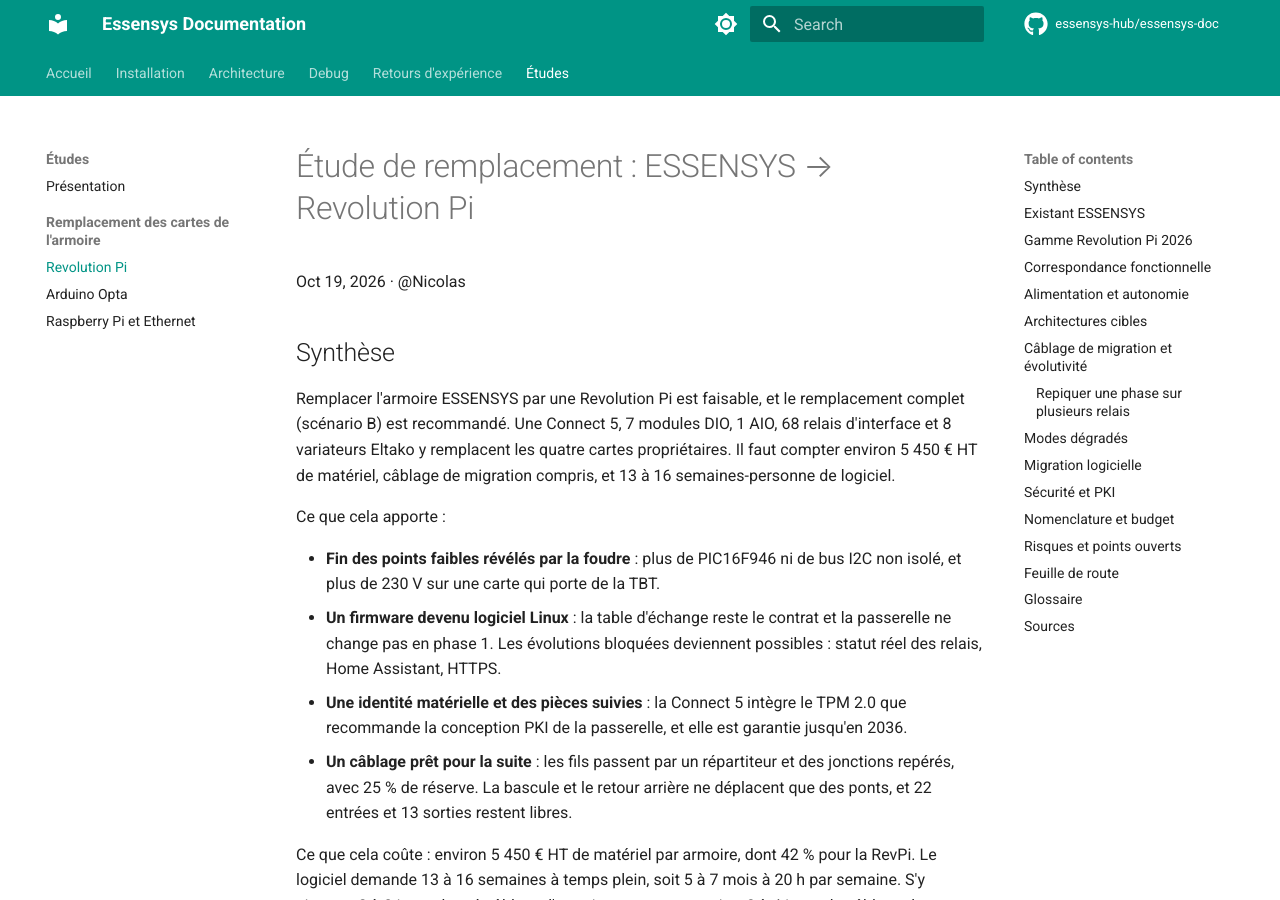
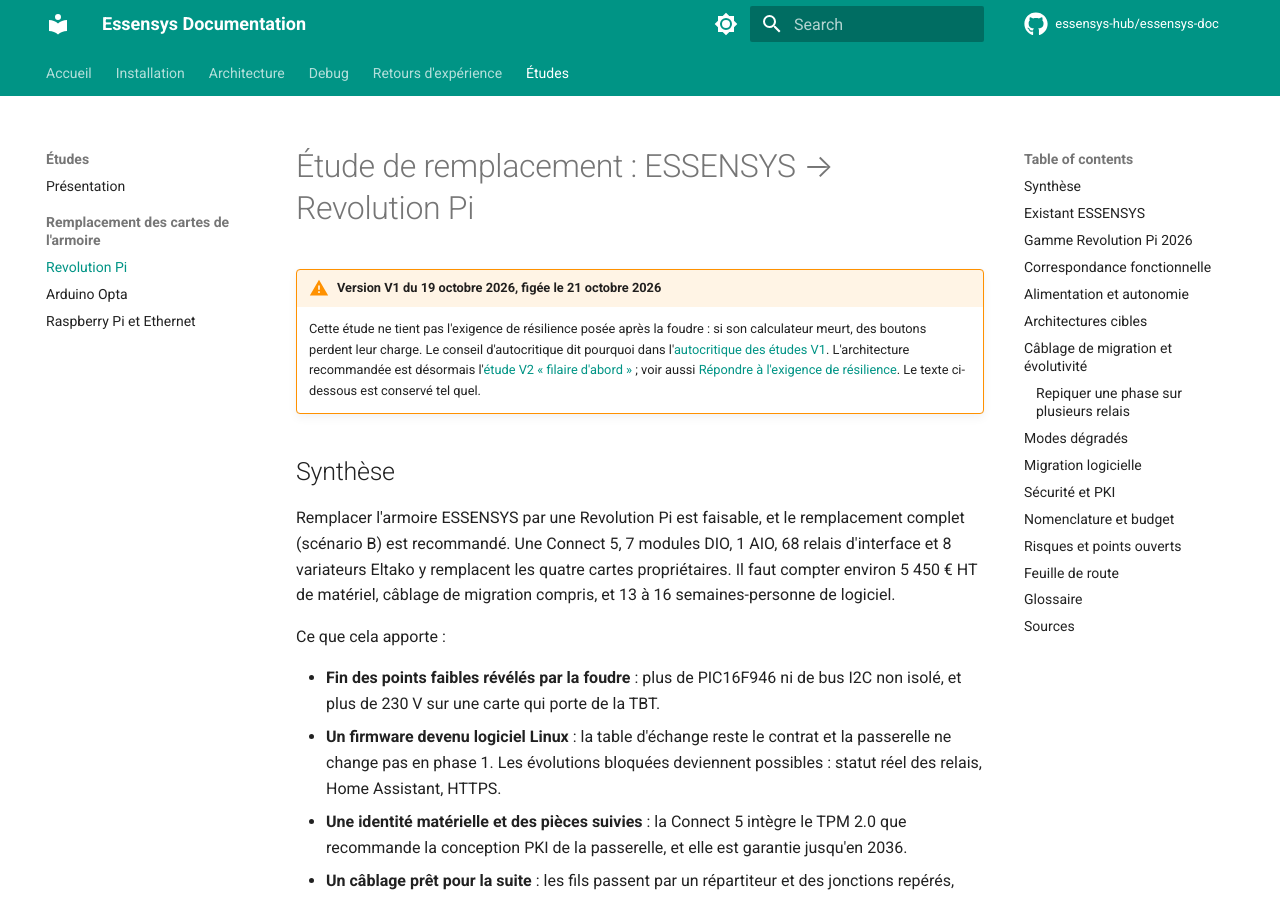
Before and after one commit to essensys-hub/essensys-doc, an MkDocs documentation site: the page built from docs/etudes/remplacement-armoire/revolution-pi.md, in a window 1280 px wide and 900 px high. Built offline with MkDocs 1.6.1 and Material for MkDocs 9.7.7, drawn with Linux system fonts in a browser that asks for light colours; comment, search, counter and statistics services are not loaded.

Commit message:
docs(etudes): bandeau « V1 figée » sur les trois études V1
Les trois études V1 (Revolution Pi, Arduino Opta, Raspberry Pi et
Ethernet) sont figées depuis le 21 octobre 2026. Un bandeau remplace la
ligne d'auteur : il dit pourquoi elles ne tiennent pas l'exigence de
résilience et renvoie vers l'autocritique, l'étude V2 « filaire
d'abord » et la page de synthèse. Le texte des études est inchangé.

Co-Authored-By: Claude Opus 5.5 <noreply@anthropic.com>
Claude-Session: https://claude.ai/code/session_01H8ymfNw4FxQYLsTMQmryvM

```diff
--- a/docs/etudes/remplacement-armoire/revolution-pi.md
+++ b/docs/etudes/remplacement-armoire/revolution-pi.md
@@ -5,7 +5,8 @@ description: "Étude du remplacement des cartes de l'armoire ESSENSYS (Revolutio
 
 # Étude de remplacement : ESSENSYS → Revolution Pi
 
-Oct 19, 2026 · @Nicolas
+!!! warning "Version V1 du 19 octobre 2026, figée le 21 octobre 2026"
+    Cette étude ne tient pas l'exigence de résilience posée après la foudre : si son calculateur meurt, des boutons perdent leur charge. Le conseil d'autocritique dit pourquoi dans l'[autocritique des études V1](v2/autocritique-v1.md#revolution-pi). L'architecture recommandée est désormais l'[étude V2 « filaire d'abord »](v2/filaire-d-abord.md) ; voir aussi [Répondre à l'exigence de résilience](../resilience.md). Le texte ci-dessous est conservé tel quel.
 
 ## Synthèse
 
```
Also changed, not shown: docs/etudes/remplacement-armoire/arduino-opta.md (+2 -1 lines), docs/etudes/remplacement-armoire/raspberry-pi-ethernet.md (+2 -1 lines).
